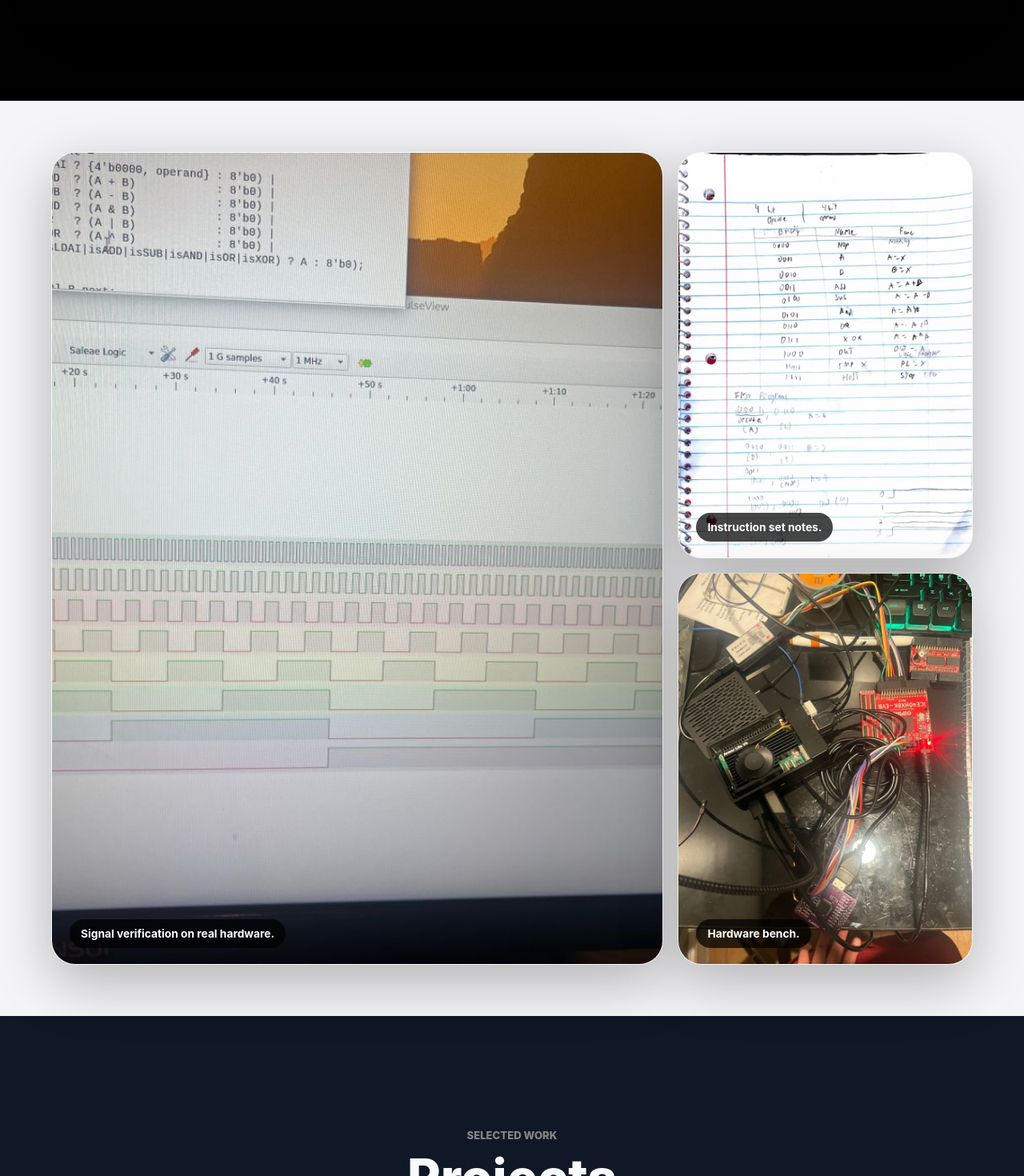
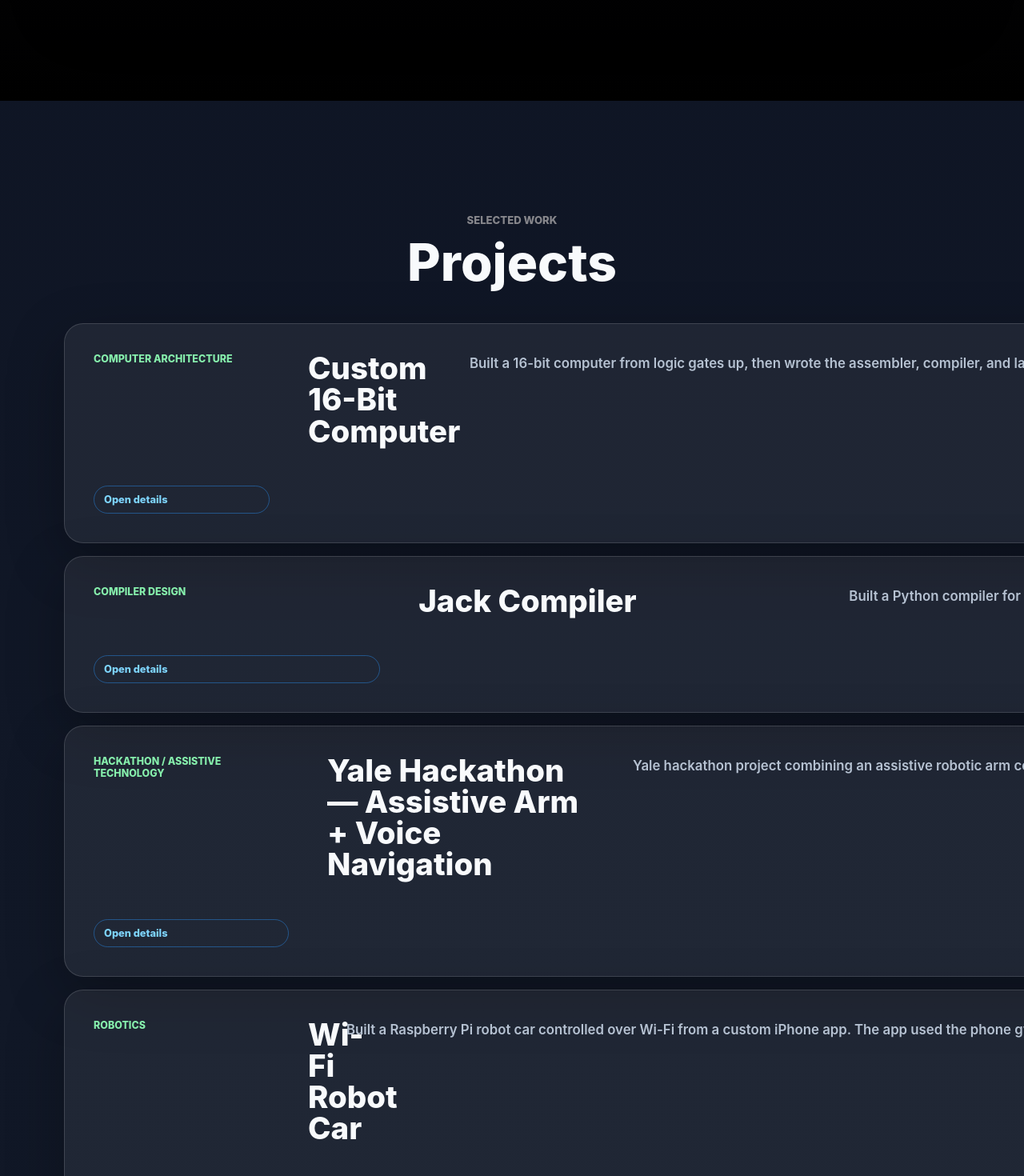
Before and after one commit to ZainKhan06/ZainKhanPersonalWebsite, a Vue app: page / in a window 1280 px wide. Shown: the part 2159-3629 px from the top of the page at 80% size. Built offline with nearby package versions, Linux system fonts and the light colour scheme.

Commit message:
Remove image story section from App.vue
Removed the image story section containing various images and captions related to a custom computer project.

```diff
--- a/src/App.vue
+++ b/src/App.vue
@@ -315,22 +315,6 @@ const skills = [
       </div>
     </section>
 
-    <section class="image-story" aria-label="Custom computer project evidence">
-      <figure class="wide-photo">
-        <img :src="logicAnalyzer" alt="Logic analyzer showing digital timing signals" />
-        <figcaption>Signal verification on real hardware.</figcaption>
-      </figure>
-      <div class="stacked-photos">
-        <figure>
-          <img :src="isaNotes" alt="Notebook page with custom instruction set notes" />
-          <figcaption>Instruction set notes.</figcaption>
-        </figure>
-        <figure>
-          <img :src="hardwareBoard" alt="Wired hardware setup with boards and cables" />
-          <figcaption>Hardware bench.</figcaption>
-        </figure>
-      </div>
-    </section>
 
     <section id="projects" class="projects">
       <div class="section-title">
```
